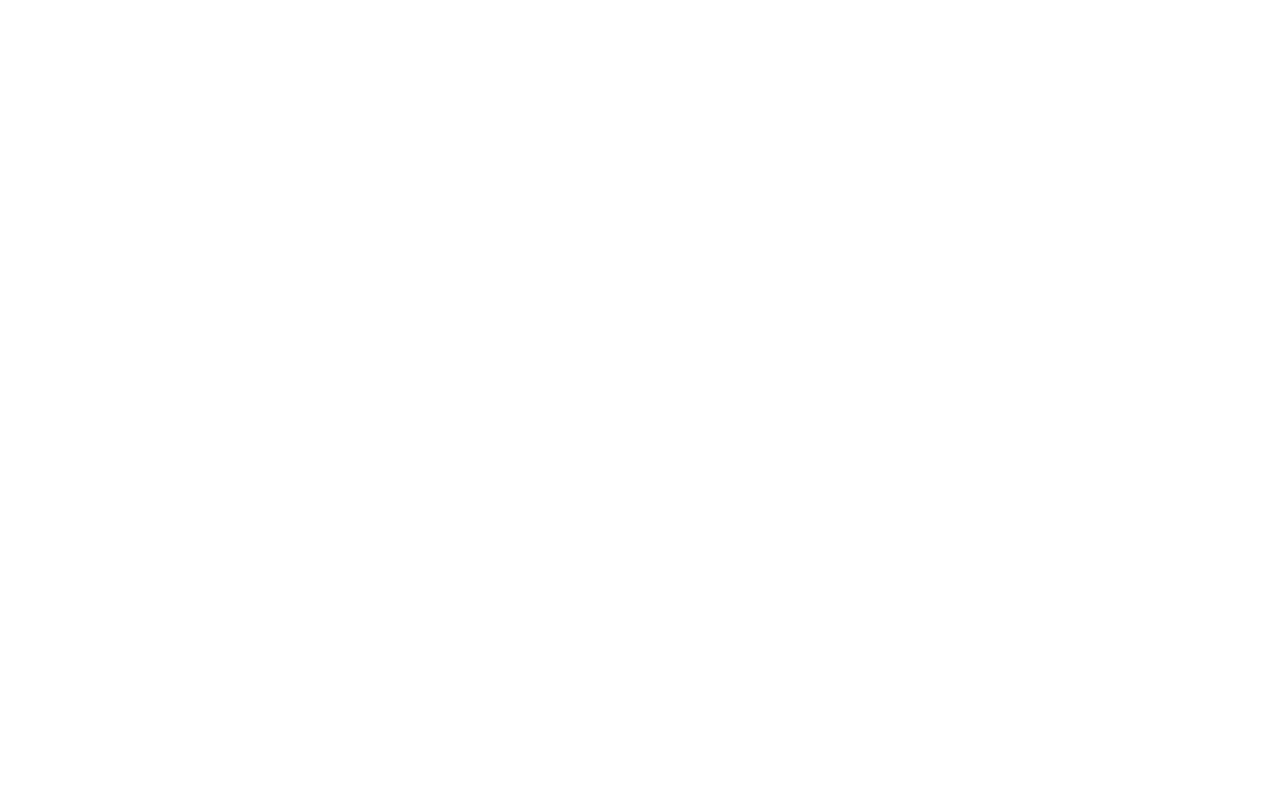
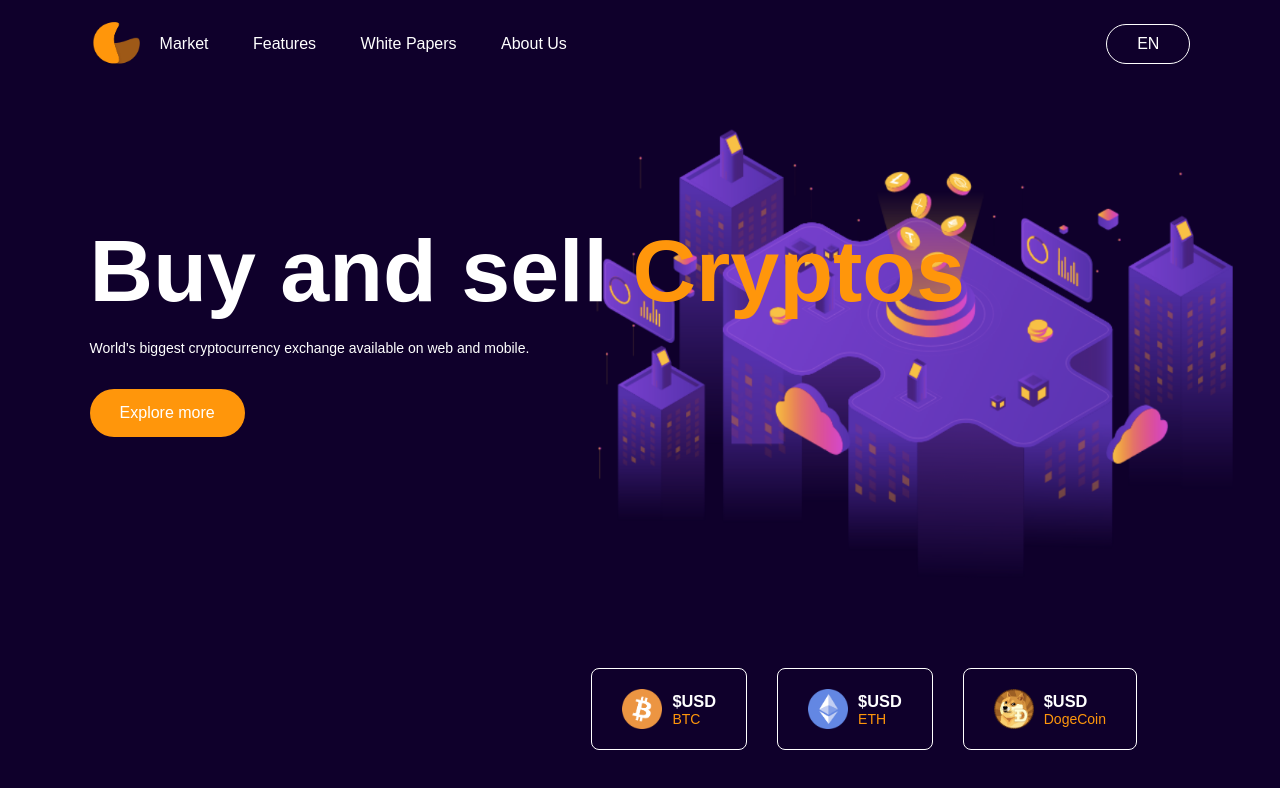
Before and after one commit to joseSald/cryptoFrontEndJs, a plain HTML site: page index.html in a window 1280 px wide. Drawn offline with nearby package versions, Linux system fonts and the light colour scheme; no server answers.

Commit message:
second commit

```diff
--- a/index.html
+++ b/index.html
@@ -4,9 +4,56 @@
     <link rel="stylesheet" href="style.css" />
     <meta charset="UTF-8" />
     <meta name="viewport" content="width=device-width, initial-scale=1.0" />
+    <script
+      src="https://code.jquery.com/jquery-3.7.1.min.js"
+      integrity="sha256-/JqT3SQfawRcv/BIHPThkBvs0OEvtFFmqPF/lYI/Cxo="
+      crossorigin="anonymous"
+    ></script>
     <title>Cryptocurrency</title>
   </head>
   <body>
+    <div class="container">
+      <nav>
+        <img src="/images/logo.png" alt="logo" class="logo" />
+        <ul>
+          <li><a href="#">Market</a></li>
+          <li><a href="#">Features</a></li>
+          <li><a href="#">White Papers</a></li>
+          <li><a href="#">About Us</a></li>
+        </ul>
+        <a href="#" class="btn">EN</a>
+      </nav>
+      <div class="content">
+        <h1>Buy and sell <span>Cryptos</span></h1>
+        <p>
+          World's biggest cryptocurrency exchange available on web and mobile.
+        </p>
+        <a href="#" class="btn">Explore more</a>
+      </div>
+      <div class="coinlist">
+        <div class="coin">
+          <img src="/images/bitcoin.png" alt="BTC" />
+          <div>
+            <h3>$USD <span id="btc-price"></span></h3>
+            <p>BTC</p>
+          </div>
+        </div>
+        <div class="coin">
+          <img src="/images/ethereum.png" alt="BTC" />
+          <div>
+            <h3>$USD <span id="eth-price"></span></h3>
+            <p>ETH</p>
+          </div>
+        </div>
+        <div class="coin">
+          <img src="/images/dogecoin.png" alt="BTC" />
+          <div>
+            <h3>$USD <span id="doge-price"></span></h3>
+            <p>DogeCoin</p>
+          </div>
+        </div>
+      </div>
+    </div>
     <script src="script.js"></script>
   </body>
 </html>
--- a/script.js
+++ b/script.js
@@ -0,0 +1,18 @@
+let btcPrice = document.getElementById('btc-price')
+let ethPrice = document.getElementById('eth-price')
+let dogePrice = document.getElementById('doge-price')
+
+
+let settings = {
+    'async': true,
+    'scrossDomain':true,
+    'url':'https://api.coingecko.com/api/v3/simple/price?ids=bitcoin%2Cethereum%2Cdogecoin&vs_currencies=usd',
+    'method':'GET',
+    'headers':{}
+}
+$.ajax(settings).done(function(response){
+    console.log(response);
+    btcPrice.innerHTML=response.bitcoin.usd
+    ethPrice.innerHTML=response.ethereum.usd
+    dogePrice.innerHTML=response.dogecoin.usd
+})
--- a/style.css
+++ b/style.css
@@ -0,0 +1,91 @@
+*{
+    margin: 0;
+    padding: 0;
+    box-sizing: border-box;
+    font-family: 'Poppins', sans-serif;
+}
+.container {
+    width: 100%;
+    height:100vh;
+    background-image: url(/images/background.png);
+    background-position: center;
+    background-size: cover;
+    padding:0 7%;
+    color: #fff;
+}
+nav {
+    width: 100%;
+    padding: 20px 0;
+    display: flex;
+    align-items: center;
+
+}
+.logo {
+    width: 50px;
+    cursor: pointer;
+}
+nav ul {
+    flex: 1;
+}
+nav ul  li {
+    display: inline-block;
+    margin: 10px 20px;
+}
+nav ul  li a{
+ color: #fff;
+ text-decoration: none;
+}
+nav .btn {
+    color:#fff;
+    text-decoration: none;
+    border: 1px solid #fff;
+    padding: 10px 30px;
+    border-radius: 20px;
+}
+.content {
+    margin-top: 12%;
+}
+.content h1 {
+    font-size: 88px;
+    margin-bottom: 15px;
+}
+.content h1 span{
+    color: #ff960b;
+}
+.content p{
+    line-height: 22px;
+    font-size: 14px;
+}
+.content .btn {
+    display: inline-block;
+    margin-top: 30px;
+    background: #ff960b;
+    color: #fff;
+    text-decoration: none;
+    padding: 15px 30px ;
+    border-radius: 30px;
+}
+.coinlist {
+    position: absolute;
+    right: 10%;
+    bottom: 50px;
+    display: flex;
+    align-items: center;
+}
+.coin {
+    display: flex;
+    align-items: center;
+    font-size: 14px;
+    margin: 0 15px;
+    color: #ff960b;
+    border: 1px solid #fff;
+    border-radius: 8px;
+    padding: 20px 30px;
+}
+.coin img{
+    width: 40px;
+    margin-right: 10px;
+}
+.coin h3 {
+    color: #fff;
+}
```
Also changed, not shown: images/background.png (added), images/bitcoin.png (added), images/dogecoin.png (added), images/ethereum.png (added), images/logo.png (added), 1 other file.
